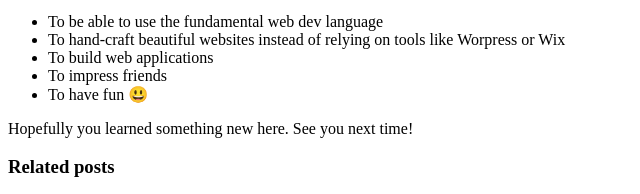
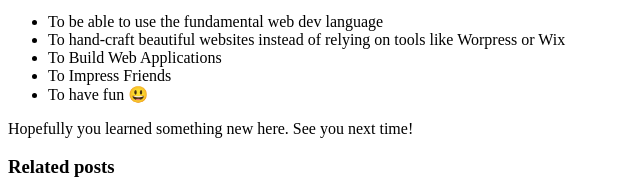
Before and after one commit to JAWAHAL/ZERO-TO-ONE-, a plain HTML site: page Week 1/Day 1/02-HTML-Fundamentals/index.html in a window 1280 px wide. Shown: the part 871-1065 px from the top of the page, 0-640 px from the left. Drawn offline with Linux system fonts and the light colour scheme.

Commit message:
Update index.html

```diff
--- a/Week 1/Day 1/02-HTML-Fundamentals/index.html
+++ b/Week 1/Day 1/02-HTML-Fundamentals/index.html
@@ -2,7 +2,7 @@
 <html lang="en">
   <head>
     <meta charset="UTF-8" />
-    <title>The basic language of the web :  HTML</title>
+    <title>The Basic language of the web :  HTML</title>
   </head>
   <body>
     <!--
@@ -83,8 +83,8 @@
         To hand-craft beautiful websites instead of relying on tools like
         Worpress or Wix
       </li>
-      <li>To build web applications</li>
-      <li>To impress friends</li>
+      <li>To Build Web Applications</li>
+      <li>To Impress Friends</li>
 
       <li>To have fun 😃</li>
     </ul>
```
